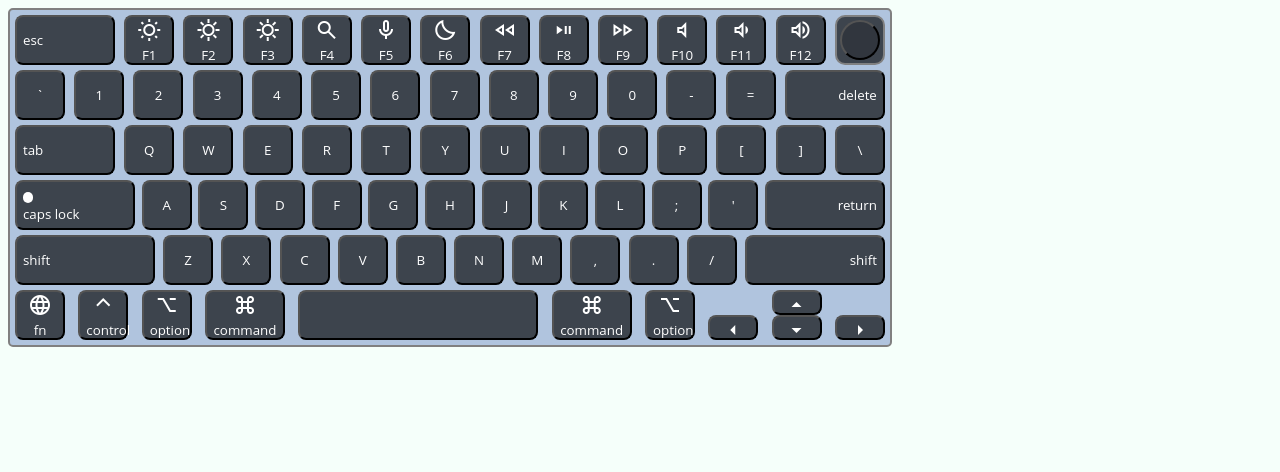
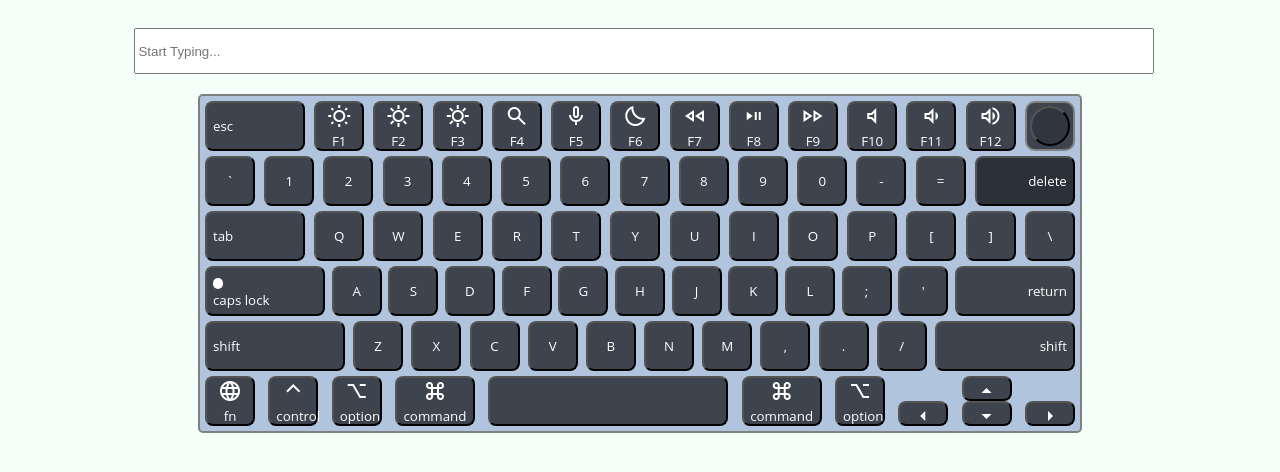
Before and after one commit to TheFlashSpeedster/Mac-Keyboard, a plain HTML site: page index.html in a window 1280 px wide. Both pictures are taken after a click on the button "delete". Drawn offline with nearby package versions, Linux system fonts and the light colour scheme; a web font is replaced by a local one.

Commit message:
+ add type key numbers + delete key

```diff
--- a/index.html
+++ b/index.html
@@ -14,6 +14,9 @@
 </head>
 
 <body>
+  <div class="input-container">
+    <input type="text" id="input" placeholder="Start Typing..." value="Demo" readonly>
+  </div>
   <div class="keyboard_container">
     <div class="rows">
       <button id="esc">esc</button>
@@ -33,7 +36,7 @@
     </div>
     <div class="rows">
       <button id="tilde">`</button>
-      <button id="1">1</button>
+      <button id="1" onclick="doType('1')">1</button>
       <button id="2">2</button>
       <button id="3">3</button>
       <button id="4">4</button>
@@ -45,7 +48,7 @@
       <button id="0">0</button>
       <button id="minus">-</button>
       <button id="equal">=</button>
-      <button id="delete">delete</button>
+      <button id="delete" onclick="deleteKey()">delete</button>
     </div>
     <div class="rows">
       <button id="tab">tab</button>
@@ -109,6 +112,7 @@
       <button id="right"><span class="kicon material-symbols-outlined">arrow_right</span></button>
     </div>
   </div>
+  <script src="script.js"></script>
 </body>
 
 </html>
--- /dev/null
+++ b/script.js
@@ -0,0 +1,12 @@
+let inputElement = document.getElementById('input');
+let dataArray = [];
+
+function doType(key){
+  dataArray.push(key)
+  inputElement.value = dataArray.join('')
+}
+
+function deleteKey(){
+  dataArray.pop()
+  inputElement.value = dataArray.join('')
+}
--- a/styles.css
+++ b/styles.css
@@ -1,4 +1,16 @@
+.input-container {
+  margin: auto;
+  width: 80%;
+  padding: 20px;
+}
+
+#input {
+  width: 100%;
+  height: 5vh;
+}
+
 .keyboard_container {
+  margin: auto;
   width: 880px;
   border: 2px gray solid;
   border-radius: 5px;
@@ -26,7 +38,7 @@ button {
   font-weight: 400;
 }
 
-button:hover {
+button:focus {
   background-color: rgba(0,0,0,0.75);
 }
 
```
